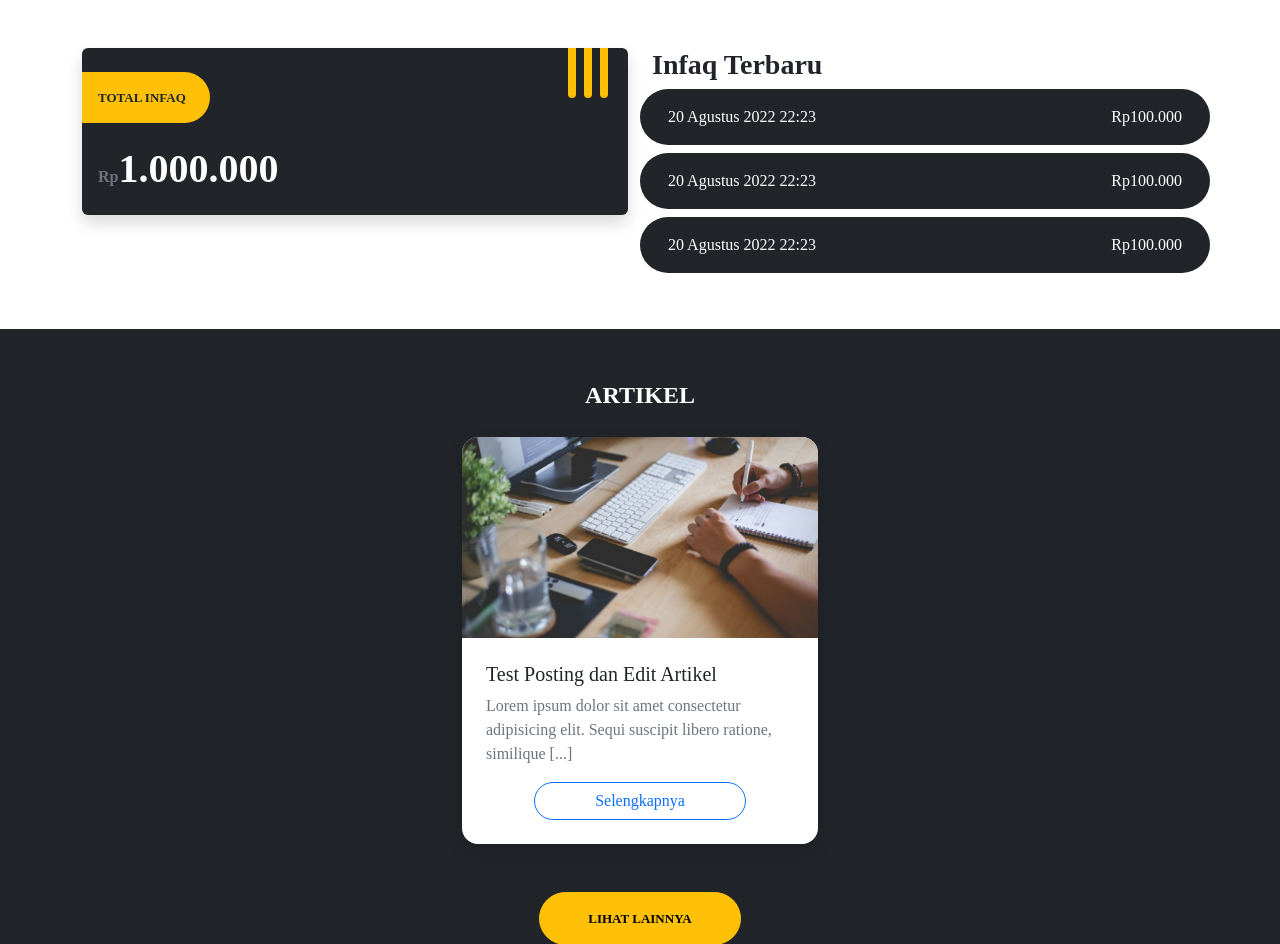
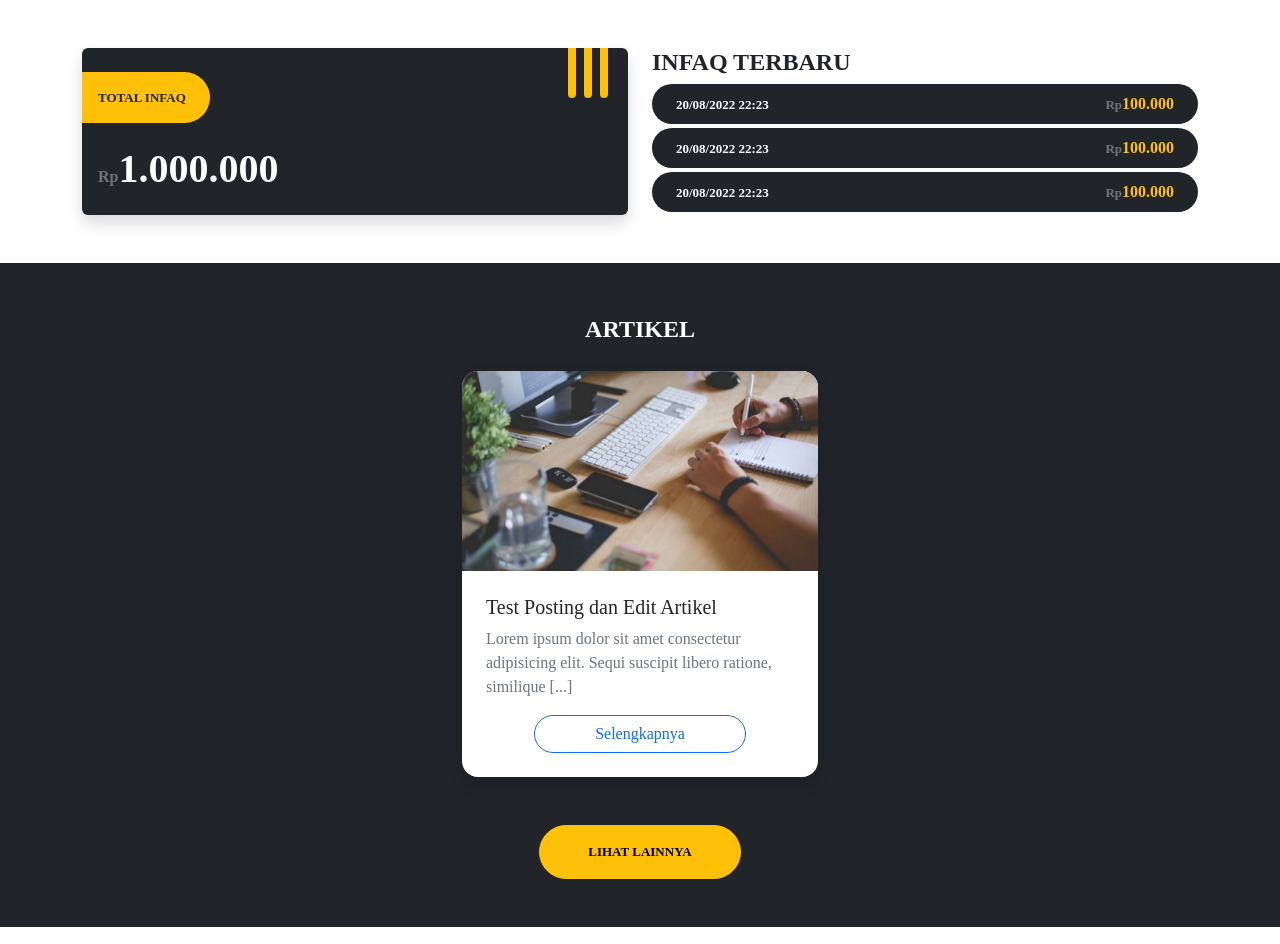
Before and after one commit to Moscart/InfaqOnline, a CodeIgniter app: page /database/ in a window 1280 px wide. Shown: the part 617-1561 px from the top of the page. Run offline with CodeIgniter, Linux system fonts and the light colour scheme; data comes from the database, SQL or seed files in the repository; some libraries are stand-ins or nearby versions.

Commit message:
Artikel + Home Design

```diff
--- a/application/config/routes.php
+++ b/application/config/routes.php
@@ -49,6 +49,8 @@ defined('BASEPATH') or exit('No direct script access allowed');
 | Examples:	my-controller/index	-> my_controller/index
 |		my-controller/my-method	-> my_controller/my_method
 */
+$route['artikel/(:any)'] = 'artikel/index/$1';
+
 $route['default_controller'] = 'home';
 $route['404_override'] = 'notfound';
 $route['translate_uri_dashes'] = FALSE;
--- a/application/controllers/Home.php
+++ b/application/controllers/Home.php
@@ -7,6 +7,7 @@ class Home extends CI_Controller
 	{
 		$data['identitas'] = $this->db->get('identitas')->row_array();
 		$data['artikel'] = $this->db->get('artikel', 3)->result_array();
+		$data['nav'] = "home";
 		$this->load->view('home', $data);
 	}
 }
--- /dev/null
+++ b/application/views/footer.php
@@ -0,0 +1,11 @@
+<footer class="navbar navbar-dark bg-dark py-3">
+    <div class="container justify-content-center">
+        <span class="navbar-text">© <script>
+                document.write(new Date().getFullYear())
+            </script> Infaq Online. All Rights Reserved</span>
+    </div>
+</footer>
+<script src="https://cdn.jsdelivr.net/npm/bootstrap@5.2.0/dist/js/bootstrap.bundle.min.js" integrity="sha384-A3rJD856KowSb7dwlZdYEkO39Gagi7vIsF0jrRAoQmDKKtQBHUuLZ9AsSv4jD4Xa" crossorigin="anonymous"></script>
+</body>
+
+</html>
--- /dev/null
+++ b/application/views/header.php
@@ -0,0 +1,37 @@
+<!DOCTYPE html>
+<html lang="en">
+
+<head>
+    <meta charset="UTF-8">
+    <meta http-equiv="X-UA-Compatible" content="IE=edge">
+    <meta name="viewport" content="width=device-width, initial-scale=1.0">
+    <title>Infaq Online</title>
+    <link href="https://cdn.jsdelivr.net/npm/bootstrap@5.2.0/dist/css/bootstrap.min.css" rel="stylesheet" integrity="sha384-gH2yIJqKdNHPEq0n4Mqa/HGKIhSkIHeL5AyhkYV8i59U5AR6csBvApHHNl/vI1Bx" crossorigin="anonymous">
+    <link rel="stylesheet" href="<?= base_url(); ?>assets/css/style.css">
+    <link rel="shortcut icon" href="<?= base_url(); ?>assets/img/favicon/<?= $identitas['favicon']; ?>" type="image/x-icon">
+    <script type="text/javascript" src="https://app.sandbox.midtrans.com/snap/snap.js" data-client-key="<?= CLIENT_KEY; ?>"></script>
+    <script src="https://ajax.googleapis.com/ajax/libs/jquery/1.11.0/jquery.min.js"></script>
+</head>
+
+<body>
+    <nav class="navbar navbar-dark navbar-expand-lg bg-dark py-3">
+        <div class="container">
+            <a class="navbar-brand" href="<?= base_url(); ?>">LOGO</a>
+            <button class="navbar-toggler" type="button" data-bs-toggle="collapse" data-bs-target="#navbarNavDropdown" aria-controls="navbarNavDropdown" aria-expanded="false" aria-label="Toggle navigation">
+                <span class="navbar-toggler-icon"></span>
+            </button>
+            <div class="collapse navbar-collapse" id="navbarNavDropdown">
+                <ul class="navbar-nav ms-auto">
+                    <li class="nav-item">
+                        <a class="nav-link <?= $nav == "home" ? "active" : ""; ?>" aria-current="page" href="<?= base_url(); ?>">Home</a>
+                    </li>
+                    <li class="nav-item">
+                        <a class="nav-link <?= $nav == "artikel" ? "active" : ""; ?>" href="<?= base_url(); ?>artikel">Artikel</a>
+                    </li>
+                    <li class="nav-item">
+                        <a class="btn btn-warning nav-link text-dark fw-bold fs-7 px-4 text-uppercase ms-lg-4 w-max" href="<?= $this->session->userdata('email') ? base_url() . 'user' : base_url() . 'auth'; ?>"><?= $this->session->userdata('email') ? "Dashboard" : "Login"; ?></a>
+                    </li>
+                </ul>
+            </div>
+        </div>
+    </nav>
--- a/application/views/home.php
+++ b/application/views/home.php
@@ -1,40 +1,4 @@
-<!DOCTYPE html>
-<html lang="en">
-
-<head>
-    <meta charset="UTF-8">
-    <meta http-equiv="X-UA-Compatible" content="IE=edge">
-    <meta name="viewport" content="width=device-width, initial-scale=1.0">
-    <title>Infaq Online</title>
-    <link href="https://cdn.jsdelivr.net/npm/bootstrap@5.2.0/dist/css/bootstrap.min.css" rel="stylesheet" integrity="sha384-gH2yIJqKdNHPEq0n4Mqa/HGKIhSkIHeL5AyhkYV8i59U5AR6csBvApHHNl/vI1Bx" crossorigin="anonymous">
-    <link rel="stylesheet" href="<?= base_url(); ?>assets/css/style.css">
-    <link rel="shortcut icon" href="<?= base_url(); ?>assets/img/favicon/<?= $identitas['favicon']; ?>" type="image/x-icon">
-    <script type="text/javascript" src="https://app.sandbox.midtrans.com/snap/snap.js" data-client-key="<?= CLIENT_KEY; ?>"></script>
-    <script src="https://ajax.googleapis.com/ajax/libs/jquery/1.11.0/jquery.min.js"></script>
-</head>
-
-<body>
-    <nav class="navbar navbar-dark navbar-expand-lg bg-dark py-3">
-        <div class="container">
-            <a class="navbar-brand" href="#">LOGO</a>
-            <button class="navbar-toggler" type="button" data-bs-toggle="collapse" data-bs-target="#navbarNavDropdown" aria-controls="navbarNavDropdown" aria-expanded="false" aria-label="Toggle navigation">
-                <span class="navbar-toggler-icon"></span>
-            </button>
-            <div class="collapse navbar-collapse" id="navbarNavDropdown">
-                <ul class="navbar-nav ms-auto">
-                    <li class="nav-item">
-                        <a class="nav-link active" aria-current="page" href="#">Home</a>
-                    </li>
-                    <li class="nav-item">
-                        <a class="nav-link" href="#">Artikel</a>
-                    </li>
-                    <li class="nav-item">
-                        <a class="btn btn-warning nav-link text-dark fw-bold fs-7 px-4 text-uppercase ms-lg-4 w-max" href="<?= base_url(); ?>auth">Login</a>
-                    </li>
-                </ul>
-            </div>
-        </div>
-    </nav>
+    <?php $this->load->view('./header.php') ?>
     <main>
         <div id="carouselExampleControls" class="carousel slide" data-bs-ride="carousel">
             <div class="carousel-inner">
@@ -58,8 +22,8 @@
             </button>
         </div>
         <div class="container py-5">
-            <div class="row">
-                <div class="col-md-6 col-12">
+            <div class="row gy-4">
+                <div class="col-lg-6 col-12">
                     <div class="card shadow bg-dark border-0 position-relative">
                         <div class="w-max pe-4 mt-4 p-3 rounded-start rounded-pill bg-warning fs-7 fw-bold text-uppercase">
                             Total Infaq
@@ -82,19 +46,33 @@
                         </div>
                     </div>
                 </div>
-                <div class="col-md-6 col-12">
-                    <h3 class="fw-bold">Infaq Terbaru</h3>
-                    <div class="bg-dark my-2 text-white rounded-pill p-3 row">
-                        <div class="col-6">20 Agustus 2022 22:23</div>
-                        <div class="col-6 text-end ">Rp100.000</div>
-                    </div>
-                    <div class="bg-dark my-2 text-white rounded-pill p-3 row">
-                        <div class="col-6">20 Agustus 2022 22:23</div>
-                        <div class="col-6 text-end ">Rp100.000</div>
-                    </div>
-                    <div class="bg-dark my-2 text-white rounded-pill p-3 row">
-                        <div class="col-6">20 Agustus 2022 22:23</div>
-                        <div class="col-6 text-end ">Rp100.000</div>
+                <div class="col-lg-6 col-12">
+                    <h3 class="fw-bolder text-uppercase fs-4">Infaq Terbaru</h3>
+                    <div class="row gy-1">
+                        <div class="col-12">
+                            <div class="bg-dark fs-7 text-white rounded-pill p-2">
+                                <div class="row px-3">
+                                    <div class="col-6 align-self-center fw-bold">20/08/2022 22:23</div>
+                                    <div class="col-6 text-end fw-bold text-muted">Rp<span class="text-warning fs-6">100.000</span></div>
+                                </div>
+                            </div>
+                        </div>
+                        <div class="col-12">
+                            <div class="bg-dark fs-7 text-white rounded-pill p-2">
+                                <div class="row px-3">
+                                    <div class="col-6 align-self-center fw-bold">20/08/2022 22:23</div>
+                                    <div class="col-6 text-end fw-bold text-muted">Rp<span class="text-warning fs-6">100.000</span></div>
+                                </div>
+                            </div>
+                        </div>
+                        <div class="col-12">
+                            <div class="bg-dark fs-7 text-white rounded-pill p-2">
+                                <div class="row px-3">
+                                    <div class="col-6 align-self-center fw-bold">20/08/2022 22:23</div>
+                                    <div class="col-6 text-end fw-bold text-muted">Rp<span class="text-warning fs-6">100.000</span></div>
+                                </div>
+                            </div>
+                        </div>
                     </div>
                 </div>
             </div>
@@ -170,14 +148,7 @@
             </div>
         </div>
     </main>
-    <footer class="navbar navbar-dark bg-dark py-3">
-        <div class="container justify-content-center">
-            <span class="navbar-text">© <script>
-                    document.write(new Date().getFullYear())
-                </script> Infaq Online. All Rights Reserved</span>
-        </div>
-    </footer>
-    <script src="https://cdn.jsdelivr.net/npm/bootstrap@5.2.0/dist/js/bootstrap.bundle.min.js" integrity="sha384-A3rJD856KowSb7dwlZdYEkO39Gagi7vIsF0jrRAoQmDKKtQBHUuLZ9AsSv4jD4Xa" crossorigin="anonymous"></script>
+
     <script type="text/javascript">
         $('#pay-button').click(function(event) {
             let nominal = Number($('#nominal').val());
@@ -225,6 +196,5 @@
             })
         }
     </script>
-</body>
 
-</html>
+    <?php $this->load->view('./footer.php') ?>
```
Also changed, not shown: application/controllers/Artikel.php (added, +18 -0 lines), application/views/artikel.php (added, +25 -0 lines), application/views/artikel_detail.php (added, +41 -0 lines), assets/css/style.css (+55 -0 lines).
